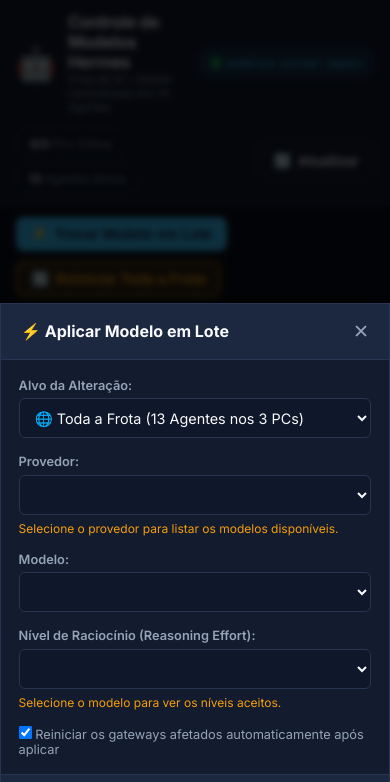
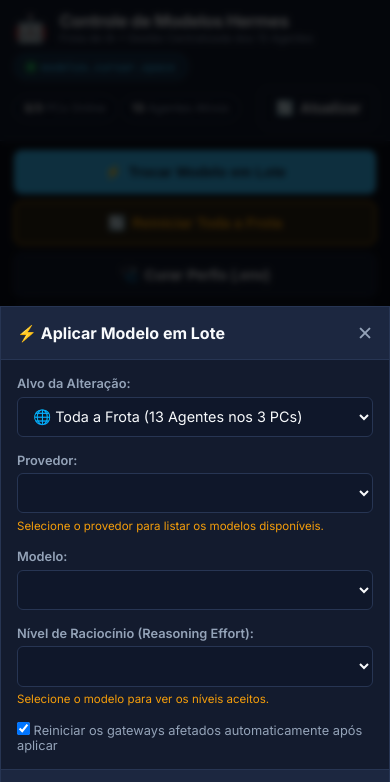
Before and after one commit to alvaro209890/controle_modelos, a website: page public/index.html in a window 390 px wide. Both pictures are taken after a click on the button "⚡ Trocar Modelo em Lote". Shown: the top 782 px of the page. Drawn offline with Linux system fonts and the light colour scheme; no server answers.

Commit message:
feat: sobrevivencia ao reboot + mobile aprimorado + provider zen nome curto
- unit systemd espera mount do HD (After/Wants media-server-HD\x20Backup.mount):
  painel sobe mesmo apos reboot do server (Linger=yes + tunnel enabled)
- CSS mobile reescrito: action-bar empilhada, botoes >44px, botao por card em grid 2,
  select com ellipsis, descricao quebra bem, sem overflow horizontal (validado 390px)
- provider opencode-zen renomeado para 'OpenCode Zen (grátis)' (label curto, nao corta)
- docs: README (reboot + mobile), 02-BACKEND secao 7 resiliência

```diff
--- a/public/style.css
+++ b/public/style.css
@@ -726,22 +726,76 @@ body {
 @media (max-width: 900px) {
   .fleet-container {
     grid-template-columns: 1fr;
-    padding: 0.85rem;
-    gap: 1rem;
+    padding: 0.75rem;
+    gap: 0.9rem;
   }
   .topbar {
-    padding: 0.75rem 1rem;
+    padding: 0.7rem 0.85rem;
+    gap: 0.5rem;
+  }
+  .topbar-left {
+    flex-wrap: wrap;
+    gap: 0.5rem;
+  }
+  .brand { min-width: 0; }
+  .brand-icon { font-size: 1.7rem; }
+  .brand h1 { font-size: 1.1rem; white-space: normal; }
+  .brand-sub { font-size: 0.7rem; white-space: normal; }
+  .domain-badge {
+    max-width: 100%;
+    font-size: 0.68rem;
+    white-space: nowrap;
+    overflow: hidden;
+    text-overflow: ellipsis;
   }
   .topbar-right {
     width: 100%;
     justify-content: space-between;
+    flex-wrap: wrap;
   }
+  .fleet-summary { gap: 0.4rem; }
+  .stat-pill { padding: 0.3rem 0.55rem; font-size: 0.72rem; }
   .action-bar {
-    padding: 0.7rem 1rem;
+    padding: 0.6rem 0.85rem;
+    gap: 0.55rem;
+    flex-direction: column;
+    align-items: stretch;
+  }
+  .action-bar-left {
+    width: 100%;
+    flex-direction: column;
+    gap: 0.45rem;
+  }
+  .action-bar-left .btn {
+    width: 100%;
+    justify-content: center;
+    padding: 0.65rem 0.75rem;
+    font-size: 0.9rem;
   }
   .search-input {
     min-width: 100%;
     width: 100%;
+    padding: 0.65rem 0.75rem;
+    font-size: 0.9rem;
+  }
+  .host-header { padding: 0.85rem 0.9rem; }
+  .host-actions { flex-wrap: wrap; gap: 0.4rem; }
+  .host-actions .btn-xs {
+    flex: 1 1 auto;
+    text-align: center;
+    justify-content: center;
+  }
+  .host-status-badge { white-space: nowrap; font-size: 0.72rem; }
+  .agent-card { padding: 0.85rem; }
+  .agent-card-header {
+    flex-direction: column;
+    gap: 0.3rem;
+    align-items: flex-start;
+  }
+  .channel-id-badge { align-self: flex-end; }
+  .agent-channel-desc {
+    white-space: normal;
+    overflow: visible;
   }
   .agent-selectors,
   .agent-selectors-3col {
@@ -750,28 +804,53 @@ body {
   .agent-selectors-3col .selector-group:nth-child(3) {
     grid-column: auto;
   }
+  .selector-group {
+    min-width: 0;
+  }
   .form-control {
+    width: 100%;
+    max-width: 100%;
     padding: 0.6rem 0.7rem;
     font-size: 0.9rem;
+    text-overflow: ellipsis;
   }
   .selector-group label {
     font-size: 0.75rem;
+    margin-top: 0.15rem;
+  }
+  .agent-card-actions {
+    display: grid;
+    grid-template-columns: 1fr 1fr;
+    gap: 0.5rem;
+    margin-top: 0.4rem;
+  }
+  .agent-card-actions .btn-xs {
+    padding: 0.6rem 0.5rem;
+    font-size: 0.85rem;
+    justify-content: center;
+    min-height: 42px;
+    width: 100%;
+  }
+  .btn-xs {
+    padding: 0.5rem 0.6rem;
+    font-size: 0.82rem;
+    min-height: 40px;
+    display: inline-flex;
+    align-items: center;
+    justify-content: center;
   }
   .btn {
-    padding: 0.55rem 0.9rem;
+    padding: 0.6rem 0.9rem;
     font-size: 0.9rem;
+    min-height: 44px;
   }
-  .btn-xs {
-    padding: 0.45rem 0.65rem;
-    font-size: 0.8rem;
-  }
-  .agent-card {
-    padding: 1rem;
+  .topbar-right .btn {
+    min-height: 40px;
   }
   .modal-card {
     width: 100%;
     max-width: 100%;
-    min-height: 60vh;
+    min-height: auto;
     max-height: 92vh;
     margin: 0;
     border-radius: 0;
@@ -780,22 +859,23 @@ body {
     align-items: flex-end;
     padding: 0;
   }
+  .modal-header,
+  .modal-footer {
+    padding: 0.9rem 1rem;
+  }
   .modal-body {
-    padding: 1.1rem;
+    padding: 1rem;
+    overflow-y: auto;
   }
+  .form-group select {
+    width: 100%;
+  }
+  .form-hint { font-size: 0.72rem; }
   .drawer-panel {
     width: 100%;
     max-width: 100%;
   }
-  .fleet-summary {
-    flex-wrap: wrap;
-  }
-  .host-actions {
-    flex-wrap: wrap;
-  }
-  .agent-card-actions {
-    gap: 0.5rem;
-  }
+  .agent-card-actions { gap: 0.5rem; }
 }
 
 /* Telas muito pequenas: reduz spawn, botões de ação em linha cheia */
--- a/routes/models.js
+++ b/routes/models.js
@@ -197,11 +197,11 @@ async function buildProviders() {
     },
     {
       id: 'opencode-zen',
-      name: 'OpenCode (Zen — grátis)',
+      name: 'OpenCode Zen (grátis)',
       baseUrl: 'https://opencode.ai/zen/v1',
       keyEnv: 'OPENCODE_ZEN_API_KEY',
       availableOn: ['server', 'acer', 'windows'],
-      badge: 'Gratuitos do OpenCode normal',
+      badge: '6 grátis',
       description: 'Modelos GRATUITOS do OpenCode normal (endpoint /zen/v1), todos validados em HTTP 200 (2026-08-24).',
       models: ['hy3-free', 'mimo-v2.5-free', 'laguna-s-2.1-free', 'nemotron-3.5-lightning-free', 'nemotron-3-ultra-free', 'big-pickle'].map((id) => {
         const m = buildModel(id);
@@ -308,7 +308,7 @@ function _fallbackProviders() {
     description: 'Catálogo base.',
     models: baseGoIds().map(buildModel)
   }, {
-    id: 'opencode-zen', name: 'OpenCode (Zen — grátis)', baseUrl: 'https://opencode.ai/zen/v1', keyEnv: 'OPENCODE_ZEN_API_KEY',
+    id: 'opencode-zen', name: 'OpenCode Zen (grátis)', baseUrl: 'https://opencode.ai/zen/v1', keyEnv: 'OPENCODE_ZEN_API_KEY',
     availableOn: ['server', 'acer', 'windows'], badge: 'Gratuitos do OpenCode normal', description: 'Modelos gratuitos validados (HTTP 200).',
     models: ['hy3-free', 'mimo-v2.5-free', 'laguna-s-2.1-free', 'nemotron-3.5-lightning-free', 'nemotron-3-ultra-free', 'big-pickle'].map((id) => {
       const m = buildModel(id);
```
Also changed, not shown: 02-BACKEND-API-ESPECIFICACAO.md (+16 -0 lines), README.md.
